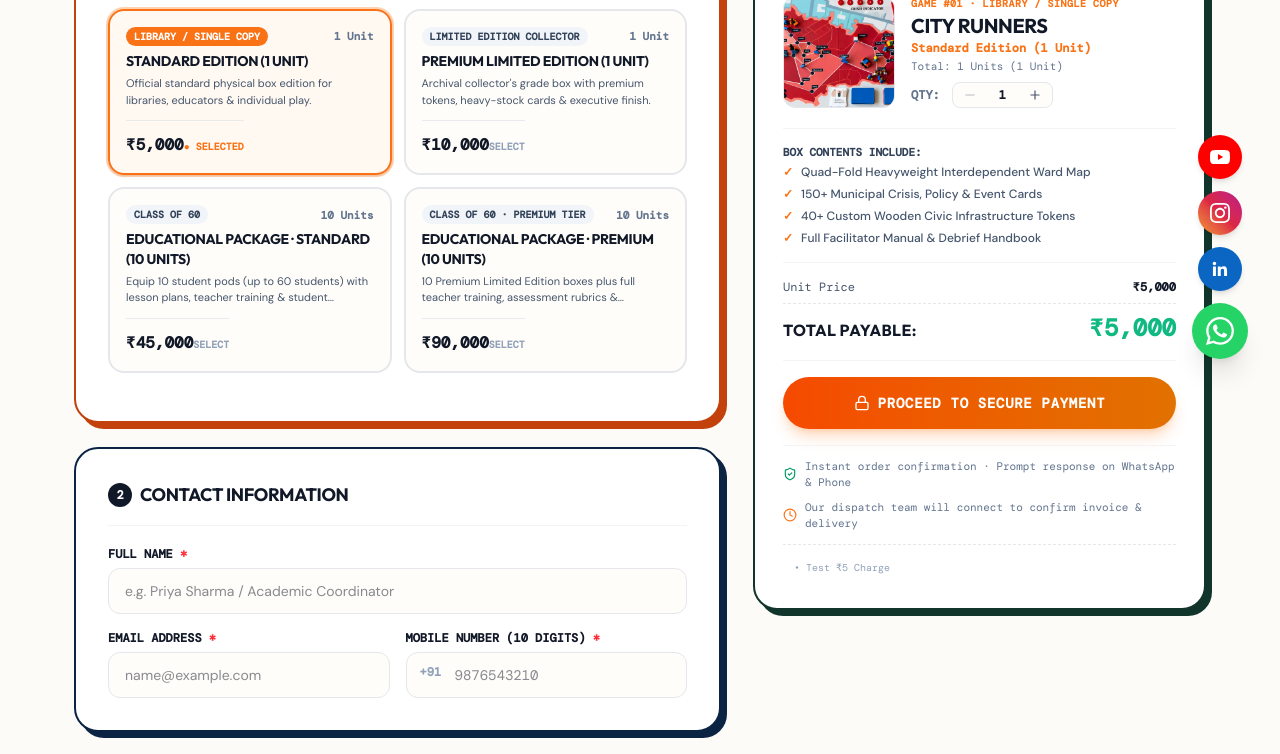
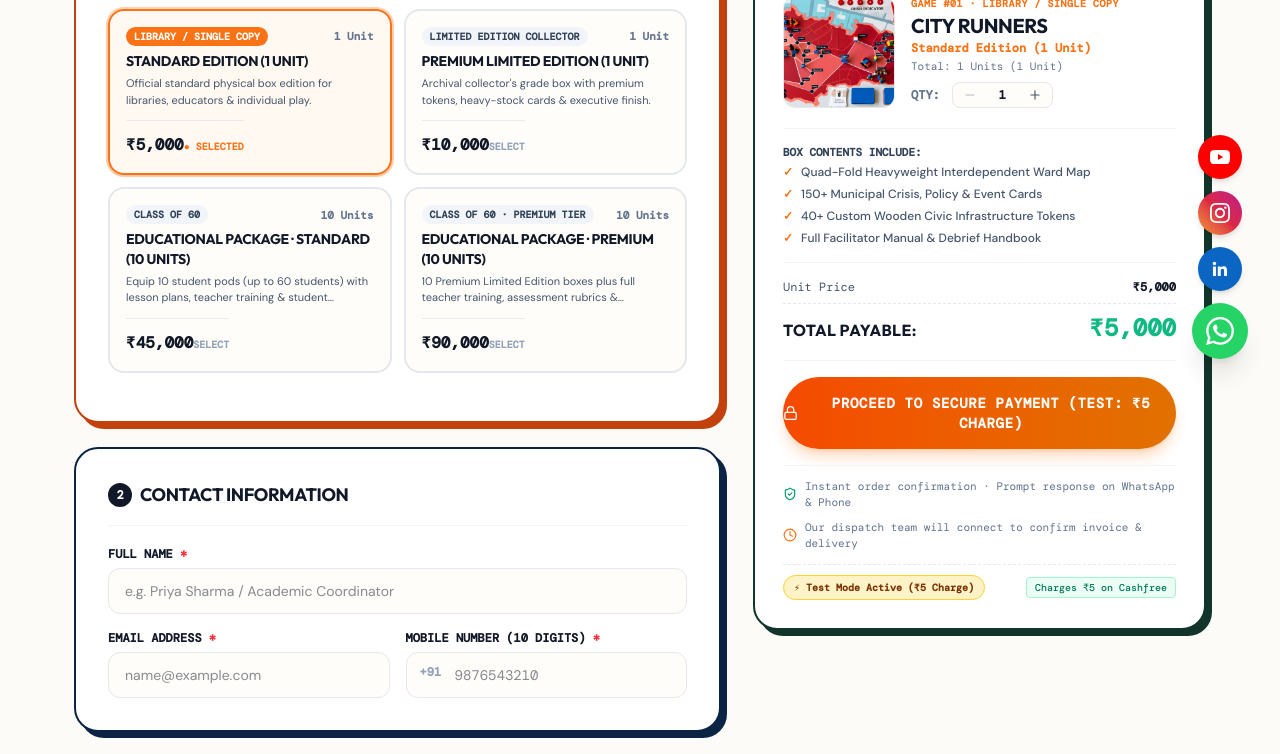
Before and after one commit to arunkumarvhancoin/bharat-play, a Next.js app: page /checkout in a window 1280 px wide. Shown: the part 409-1163 px from the top of the page. Built offline with nearby package versions, Linux system fonts and the light colour scheme.

Commit message:
feat: add checkout client component for game purchases and Cashfree payments

```diff
--- a/app/checkout/CheckoutClient.tsx
+++ b/app/checkout/CheckoutClient.tsx
@@ -156,9 +156,8 @@ export default function CheckoutClient() {
 
   // Checkout form states
   const [quantity, setQuantity] = useState<number>(1);
-  const [testMode, setTestMode] = useState(
-    () => searchParams.get("test_amount") === "5" || searchParams.get("test") === "1"
-  );
+  // Default to test mode (₹5 charge on Cashfree) for live testing
+  const [testMode, setTestMode] = useState<boolean>(true);
   const [formData, setFormData] = useState({
     fullName: "",
     email: "",
@@ -1055,7 +1054,7 @@ export default function CheckoutClient() {
                 ) : (
                   <>
                     <Lock className="w-4 h-4" />
-                    <span>PAY ₹{totalPrice.toLocaleString("en-IN")}</span>
+                    <span>{testMode ? "PROCEED TO PAY ₹5 (LIVE TEST)" : `PAY ₹${totalPrice.toLocaleString("en-IN")}`}</span>
                   </>
                 )}
               </button>
@@ -1228,7 +1227,7 @@ export default function CheckoutClient() {
                 ) : (
                   <>
                     <Lock className="w-4 h-4" />
-                    <span>PROCEED TO SECURE PAYMENT</span>
+                    <span>{testMode ? "PROCEED TO SECURE PAYMENT (TEST: ₹5 CHARGE)" : "PROCEED TO SECURE PAYMENT"}</span>
                   </>
                 )}
               </button>
```
